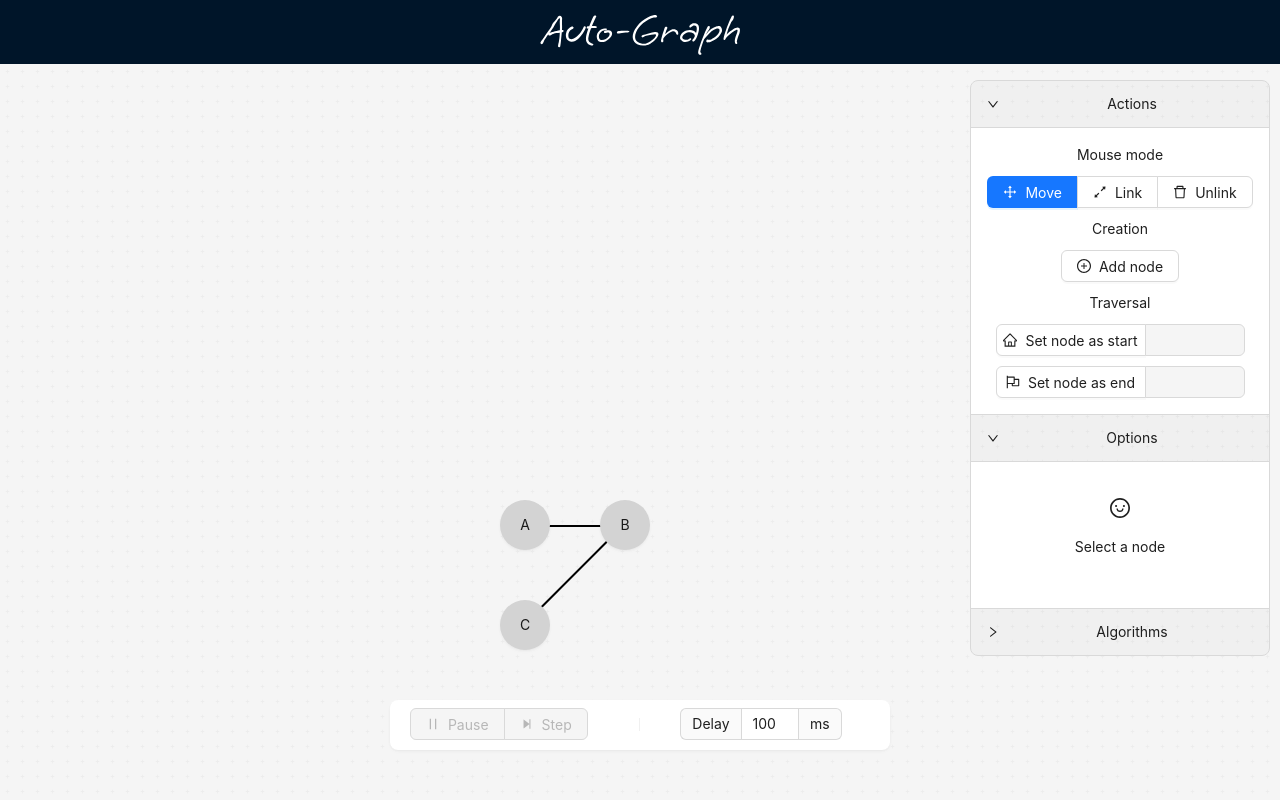
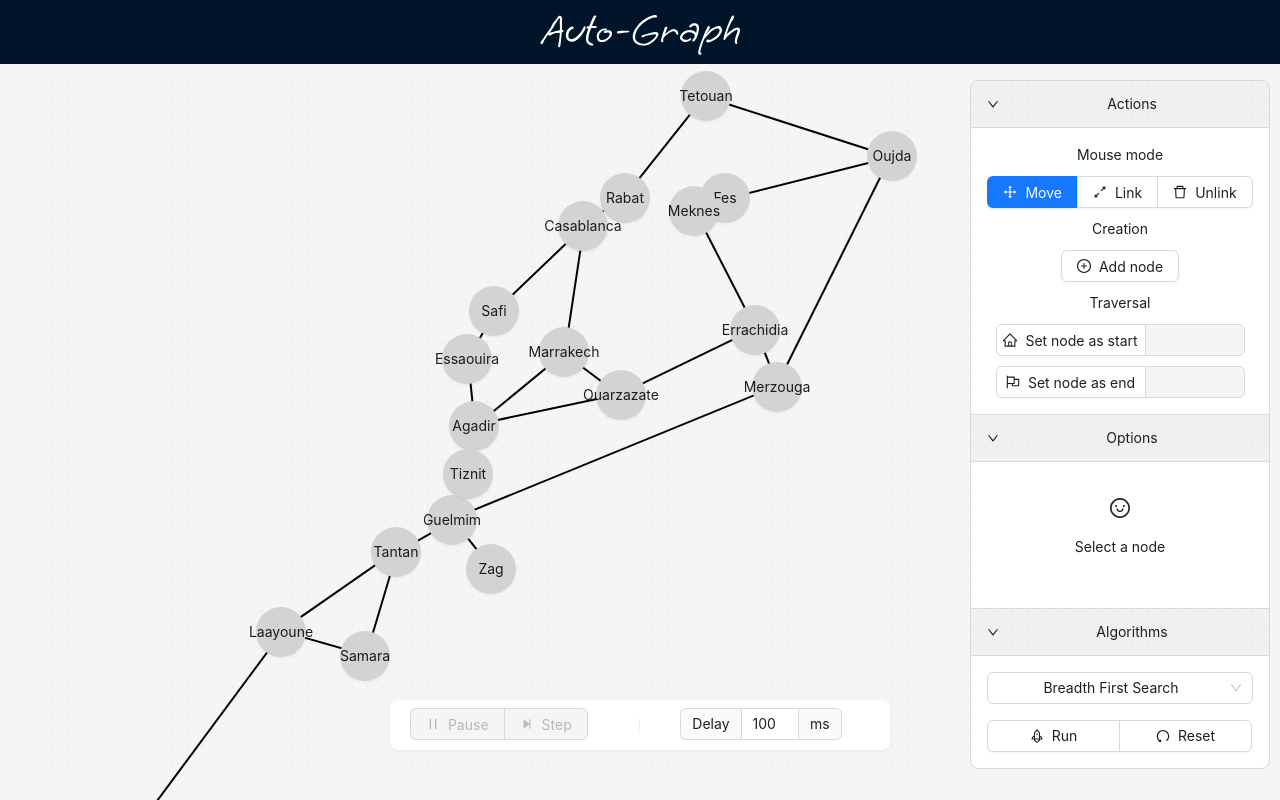
Before and after one commit to KernelOverseer/auto-graph, a React (Create React App) app: page / in a window 1280 px wide. Shown: the top 800 px of the page. Built offline with nearby package versions, Linux system fonts and the light colour scheme.

Commit message:
Changed default graph to morocco map

```diff
--- a/package.json
+++ b/package.json
@@ -1,6 +1,6 @@
 {
   "name": "auto-graph",
-  "version": "0.1.0",
+  "version": "0.1.1",
   "private": true,
   "homepage": "/auto-graph/",
   "dependencies": {
--- a/src/Components/AlgoMenu.tsx
+++ b/src/Components/AlgoMenu.tsx
@@ -1,7 +1,7 @@
 import React, { useState } from "react";
 import { actionProps } from "../interfaces/nodeData";
-import { Button, Col, Row, Select } from "antd";
-import { reorderGraph } from "../logic/algorithms";
+import { Button, Col, Row, Select, message } from "antd";
+import { breadthFirstSearch, depthFirstSearch } from "../logic/algorithms";
 import {
   RocketOutlined,
   ShareAltOutlined,
@@ -14,21 +14,23 @@ const algorithms: algoInfo[] = [
   {
     label: "Breadth First Search",
     value: "bfs",
-    function: reorderGraph,
+    function: breadthFirstSearch,
   },
   {
     label: "Depth First Search",
     value: "dfs",
-    function: async () => {},
+    function: depthFirstSearch,
   },
-  { label: "Dijkstra", value: "dijkstra", function: async () => {} },
+  //   { label: "Dijkstra", value: "dijkstra", function: async () => {} },
 ];
 
 const AlgoMenu: React.FC<actionProps> = ({ actions }) => {
   const [selected, setSelected] = useState<algoInfo>(algorithms[0]);
 
   async function runAlgorithm(algo: algoFunction, name: string) {
+    actions.select(actions.selected!);
     actions.resetGraph();
+    await new Promise((resolve) => setTimeout(resolve, 0)); //give the component time to refresh state
     actions.setRunning(name);
     await algo();
     actions.setRunning(undefined);
@@ -48,8 +50,9 @@ const AlgoMenu: React.FC<actionProps> = ({ actions }) => {
         />
       </Col>
       <Col span={24}>
-        <Button.Group>
+        <Button.Group style={{ width: "100%" }}>
           <Button
+            style={{ width: "50%" }}
             icon={<RocketOutlined />}
             onClick={() => {
               runAlgorithm(selected.function, selected.value);
@@ -58,8 +61,12 @@ const AlgoMenu: React.FC<actionProps> = ({ actions }) => {
           >
             Run
           </Button>
-          <Button icon={<UndoOutlined />} onClick={actions.resetGraph}>
-            Reset Graph
+          <Button
+            style={{ width: "50%" }}
+            icon={<UndoOutlined />}
+            onClick={actions.resetGraph}
+          >
+            Reset
           </Button>
         </Button.Group>
       </Col>
--- a/src/Components/GraphCanvas.tsx
+++ b/src/Components/GraphCanvas.tsx
@@ -7,6 +7,7 @@ import ControlBar from "./ControlBar";
 import GraphLink from "./GraphLink";
 import GraphNode from "./GraphNode";
 import OptionsMenu from "./OptionsMenu";
+import { defaultLinks, defaultNodes } from "../logic/preset";
 
 const containerStyle = {
   width: "100vw",
@@ -16,38 +17,9 @@ const containerStyle = {
   backgroundSize: 30,
 };
 
-let testNodes: nodeData[] = [
-  {
-    x: 500,
-    y: 500,
-    id: "A",
-  },
-  {
-    x: 600,
-    y: 500,
-    id: "B",
-  },
-  {
-    x: 500,
-    y: 600,
-    id: "C",
-  },
-];
-
-let testLinks: lineData[] = [
-  {
-    node1: "A",
-    node2: "B",
-  },
-  {
-    node1: "B",
-    node2: "C",
-  },
-];
-
 const GraphCanvas: React.FC = () => {
-  const [nodes, setNodes] = useState<nodeData[]>(testNodes);
-  const [links, setLinks] = useState<lineData[]>(testLinks);
+  const [nodes, setNodes] = useState<nodeData[]>(defaultNodes);
+  const [links, setLinks] = useState<lineData[]>(defaultLinks);
   const [selected, setSelected] = useState<string | undefined>(undefined);
   const [mode, setMode] = useState<mouseModes>("idle");
   const [startNode, setStartNode] = useState<string | undefined>(undefined);
@@ -177,6 +149,9 @@ const GraphCanvas: React.FC = () => {
       setLinks((old) =>
         old.filter((link) => link.node1 !== id && link.node2 !== id)
       );
+      //if the node is a start or end node, handle it
+      if (actions.start === id) setStartNode(undefined);
+      if (actions.end === id) setEndNode(undefined);
       hardRefresh();
       return true;
     }
@@ -260,7 +235,7 @@ const GraphCanvas: React.FC = () => {
     id: string
   ): Promise<nodeData | undefined> => {
     let node = getNode(id);
-    if (node !== undefined) {
+    if (node !== undefined && node.visited !== true) {
       visitNode(id);
       // here introduce either a delay, or blockage to progress steps
       await handleStepping();
@@ -269,6 +244,9 @@ const GraphCanvas: React.FC = () => {
   };
   (window as any).getStart = () => actions.start;
   (window as any).getEnd = () => actions.end;
+  (window as any).export = () => {
+    console.log(nodes, links);
+  };
 
   const actions: nodeActions = {
     add: addNode,
--- a/src/Components/OptionsMenu.tsx
+++ b/src/Components/OptionsMenu.tsx
@@ -26,7 +26,7 @@ import {
 import React from "react";
 import { mouseModes, nodeActions } from "../interfaces/nodeActions";
 import { actionProps } from "../interfaces/nodeData";
-import { reorderGraph } from "../logic/algorithms";
+import { breadthFirstSearch } from "../logic/algorithms";
 import AlgoMenu from "./AlgoMenu";
 
 const floatingMenuStyle = {
@@ -199,7 +199,7 @@ const OptionsMenu: React.FC<actionProps> = ({ actions }) => {
 
   return (
     <div style={floatingMenuStyle}>
-      <Collapse items={menuItems} defaultActiveKey={["1", "2"]} />
+      <Collapse items={menuItems} defaultActiveKey={["1", "2", "3"]} />
     </div>
   );
 };
--- a/src/index.css
+++ b/src/index.css
@@ -5,6 +5,7 @@ body {
     sans-serif;
   -webkit-font-smoothing: antialiased;
   -moz-osx-font-smoothing: grayscale;
+  overflow: hidden;
 }
 
 code {
--- a/src/interfaces/nodeActions.ts
+++ b/src/interfaces/nodeActions.ts
@@ -23,7 +23,7 @@ export interface nodeActions {
   links: lineData[];
   stepDelay: number;
   setStepDelay: (delay: number) => void;
-  running: string;
+  running: string | undefined;
   setRunning: (running: string | undefined) => void;
 }
 
--- a/src/logic/algorithms.ts
+++ b/src/logic/algorithms.ts
@@ -1,13 +1,22 @@
 import React from "react";
 import { nodeOperations } from "../interfaces/nodeActions";
 import { nodeData } from "../interfaces/nodeData";
+import { message } from "antd";
 
-// need to provide a better graph api
-export async function reorderGraph(): Promise<void> {
+function requireStartEnd(start: boolean, end: boolean) {
+  if (start) message.warning("Please select a starting node");
+  if (end) message.warning("Please select an end node");
+}
+
+export async function depthFirstSearch(): Promise<void> {
   const graph: nodeOperations = window as any;
   const start = graph.getStart();
   const end = graph.getEnd();
-  if (start === undefined || end === undefined) return;
+
+  if (start === undefined || end === undefined) {
+    requireStartEnd(true, true);
+    return;
+  }
 
   let stack: string[] = [start];
   let current: string | undefined;
@@ -17,10 +26,35 @@ export async function reorderGraph(): Promise<void> {
     if (current === undefined) break;
     let node = await graph.getNode(current);
     if (current === end) break;
-    console.log("current node is", current, node);
     if (node?.visited !== true) {
       let children = graph.getChildren(current);
       stack.push(...children!);
     }
   }
 }
+
+export async function breadthFirstSearch(): Promise<void> {
+  const graph: nodeOperations = window as any;
+  const start = graph.getStart();
+  const end = graph.getEnd();
+
+  if (start === undefined || end === undefined) {
+    requireStartEnd(true, true);
+    return;
+  }
+
+  let queue: string[] = [start];
+  let current: string | undefined;
+
+  while (queue.length > 0) {
+    current = queue[0];
+    queue = queue.slice(1);
+    if (current === undefined) break;
+    let node = await graph.getNode(current);
+    if (current === end) break;
+    if (node?.visited !== true) {
+      let children = graph.getChildren(current);
+      queue.push(...children!);
+    }
+  }
+}
--- a/src/logic/nodeOperations.ts
+++ /dev/null
@@ -1 +0,0 @@
-import React from 'react';
--- /dev/null
+++ b/src/logic/preset.ts
@@ -0,0 +1,216 @@
+import { lineData, nodeData } from "../interfaces/nodeData";
+
+export const defaultNodes: nodeData[] = [
+  {
+    x: 449,
+    y: 401,
+    id: "Agadir",
+  },
+  {
+    x: 442,
+    y: 334,
+    id: "Essaouira",
+  },
+  {
+    x: 600,
+    y: 173,
+    id: "Rabat",
+  },
+  {
+    x: 700,
+    y: 173,
+    id: "Fes",
+  },
+  {
+    x: 558,
+    y: 201,
+    id: "Casablanca",
+  },
+  {
+    x: 681,
+    y: 71,
+    id: "Tetouan",
+  },
+  {
+    x: 867,
+    y: 131,
+    id: "Oujda",
+  },
+  {
+    x: 539,
+    y: 327,
+    id: "Marrakech",
+  },
+  {
+    x: 596,
+    y: 370,
+    id: "Ouarzazate",
+  },
+  {
+    x: 427,
+    y: 495,
+    id: "Guelmim",
+  },
+  {
+    x: 107,
+    y: 808,
+    id: "Dakhla",
+  },
+  {
+    x: 65,
+    y: 909,
+    id: "Bir Gandouz",
+  },
+  {
+    x: 752,
+    y: 362,
+    id: "Merzouga",
+  },
+  {
+    x: 730,
+    y: 305,
+    id: "Errachidia",
+  },
+  {
+    x: 669,
+    y: 186,
+    id: "Meknes",
+  },
+  {
+    x: 469,
+    y: 286,
+    id: "Safi",
+  },
+  {
+    x: 443,
+    y: 449,
+    id: "Tiznit",
+  },
+  {
+    x: 466,
+    y: 544,
+    id: "Zag",
+  },
+  {
+    x: 340,
+    y: 631,
+    id: "Samara",
+  },
+  {
+    x: 256,
+    y: 607,
+    id: "Laayoune",
+  },
+  {
+    x: 371,
+    y: 527,
+    id: "Tantan",
+  },
+];
+
+export const defaultLinks: lineData[] = [
+  {
+    node1: "Bir Gandouz",
+    node2: "Dakhla",
+  },
+  {
+    node1: "Guelmim",
+    node2: "Tiznit",
+  },
+  {
+    node1: "Tiznit",
+    node2: "Agadir",
+  },
+  {
+    node1: "Agadir",
+    node2: "Essaouira",
+  },
+  {
+    node1: "Essaouira",
+    node2: "Safi",
+  },
+  {
+    node1: "Safi",
+    node2: "Casablanca",
+  },
+  {
+    node1: "Tetouan",
+    node2: "Rabat",
+  },
+  {
+    node1: "Rabat",
+    node2: "Casablanca",
+  },
+  {
+    node1: "Tetouan",
+    node2: "Oujda",
+  },
+  {
+    node1: "Oujda",
+    node2: "Merzouga",
+  },
+  {
+    node1: "Merzouga",
+    node2: "Errachidia",
+  },
+  {
+    node1: "Errachidia",
+    node2: "Ouarzazate",
+  },
+  {
+    node1: "Ouarzazate",
+    node2: "Agadir",
+  },
+  {
+    node1: "Agadir",
+    node2: "Marrakech",
+  },
+  {
+    node1: "Marrakech",
+    node2: "Casablanca",
+  },
+  {
+    node1: "Marrakech",
+    node2: "Ouarzazate",
+  },
+  {
+    node1: "Errachidia",
+    node2: "Meknes",
+  },
+  {
+    node1: "Fes",
+    node2: "Meknes",
+  },
+  {
+    node1: "Fes",
+    node2: "Oujda",
+  },
+  {
+    node1: "Merzouga",
+    node2: "Guelmim",
+  },
+  {
+    node1: "Zag",
+    node2: "Guelmim",
+  },
+  {
+    node1: "Dakhla",
+    node2: "Laayoune",
+  },
+  {
+    node1: "Tantan",
+    node2: "Laayoune",
+  },
+  {
+    node1: "Tantan",
+    node2: "Guelmim",
+  },
+  {
+    node1: "Samara",
+    node2: "Tantan",
+  },
+  {
+    node1: "Samara",
+    node2: "Laayoune",
+  },
+];
```
Also changed, not shown: public/morocco.png (added).
